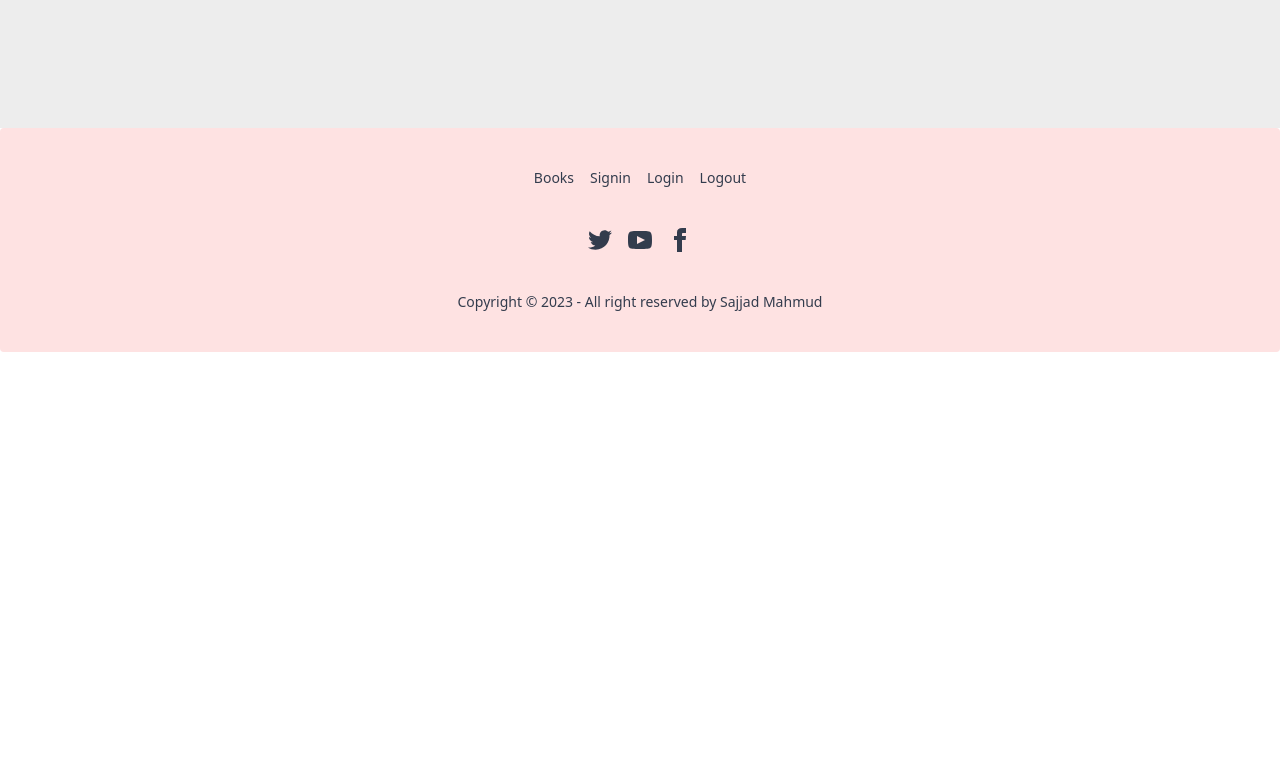
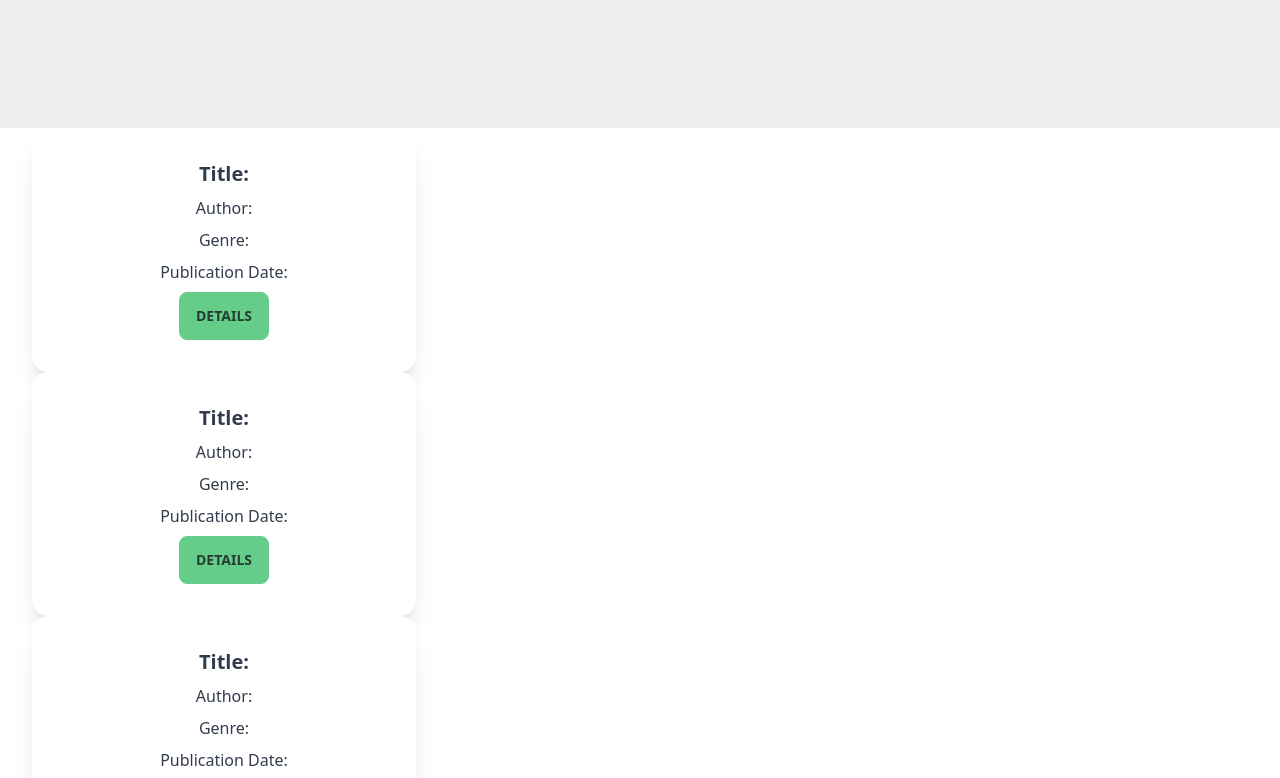
Before and after one commit to Springhawk27/book-catalog-client, a React (Vite) app: page / in a window 1280 px wide. Shown: the part 740-1518 px from the top of the page. Before the commit the page ends 1092 px from the top, so only its background shows below. Built offline with nearby package versions, Linux system fonts and the light colour scheme.

Commit message:
book card added

```diff
--- /dev/null
+++ b/src/components/BookCard.tsx
@@ -0,0 +1,17 @@
+const BookCard = () => {
+  return (
+    <div className="card w-96 bg-base-100 shadow-xl">
+      <div className="card-body items-center text-center">
+        <h2 className="card-title">Title:</h2>
+        <p>Author:</p>
+        <p>Genre:</p>
+        <p>Publication Date:</p>
+        <div className="card-actions">
+          <button className="btn btn-primary">Details</button>
+        </div>
+      </div>
+    </div>
+  );
+};
+
+export default BookCard;
--- a/src/pages/Home.tsx
+++ b/src/pages/Home.tsx
@@ -1,8 +1,10 @@
+import BookCard from '@/components/BookCard';
 import React from 'react';
 import { Link } from 'react-router-dom';
 
 const Home = () => {
   return (
+    <div>
       <div className="hero min-h-screen bg-base-200">
         <div className="hero-content text-center">
           <div className="max-w-md">
@@ -18,6 +20,12 @@ const Home = () => {
           </div>
         </div>
       </div>
+      <div className="px-8">
+        <BookCard></BookCard>
+        <BookCard></BookCard>
+        <BookCard></BookCard>
+      </div>
+    </div>
   );
 };
 
```
Lines whose indentation alone changed are shown as unchanged.
